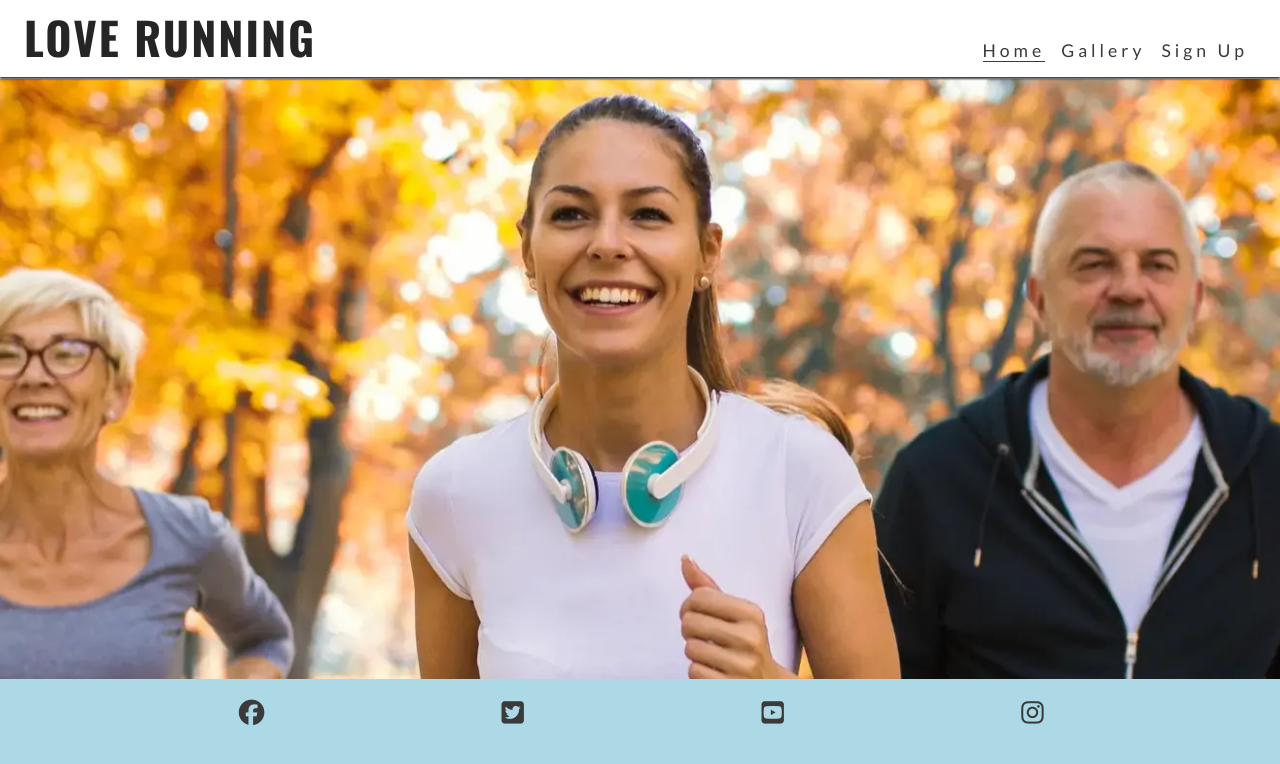
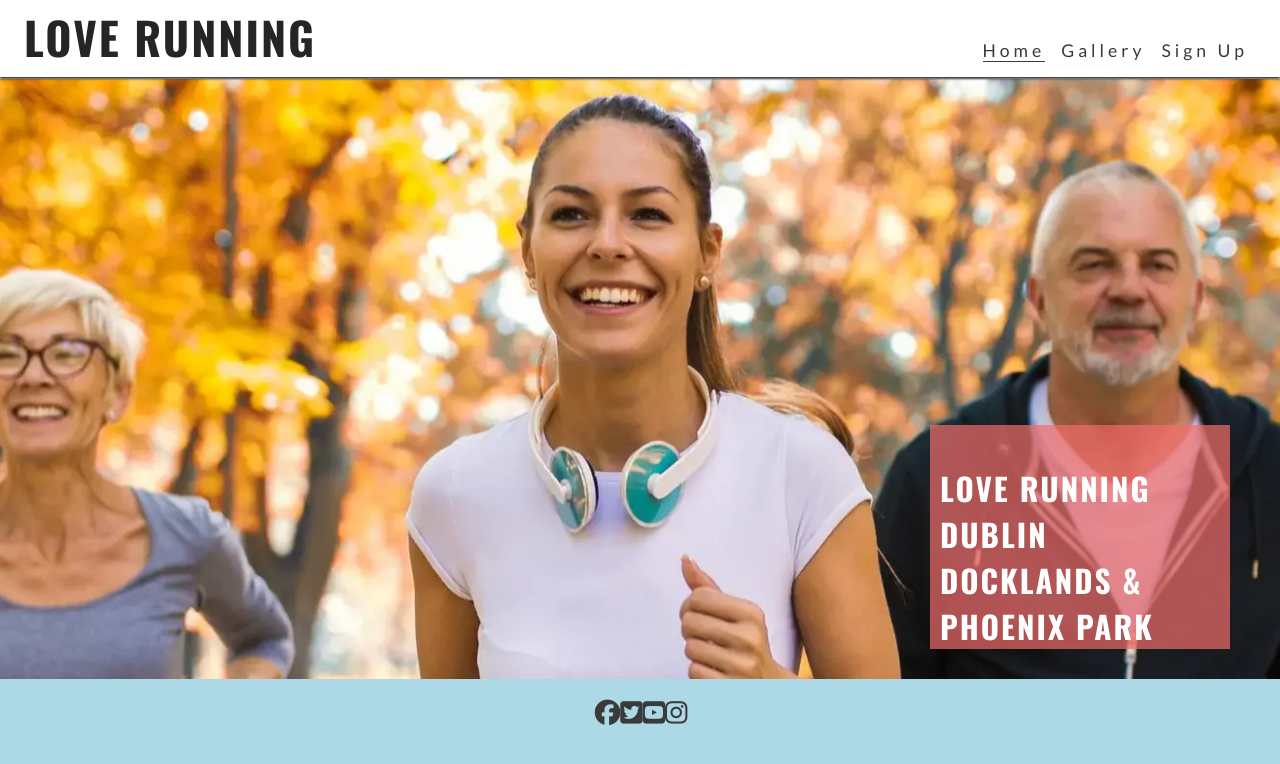
Before and after one commit to Futurevision108/love-running, a plain HTML site: page index.html in a window 1280 px wide. Drawn offline with nearby package versions, Linux system fonts and the light colour scheme.

Commit message:
Add cover text with club name and locations

```diff
--- a/assets/css/style.css
+++ b/assets/css/style.css
@@ -18,6 +18,12 @@ body{
     font-family: 'Lato', sans-serif;
 }
 
+ h1 ,h2,h3 {font-family: 'Oswald','sans-serif ';
+        text-transform: uppercase;
+        letter-spacing: 2px;
+        color: #252525;
+    }
+
 /*Header*/
 header {
     background-color: #ffffff;
@@ -34,11 +40,7 @@ header {
  header a { text-decoration: none;
     color: inherit;}
 
-    h1 {font-family: 'Oswald','sans-serif ';
-        text-transform: uppercase;
-        letter-spacing: 2px;
-        color: #252525;
-    }
+
 
     #menu {
         font-size: 110%;
@@ -96,7 +98,25 @@ main {
     height: 600px;
     width:100%;
     background: url("../images/hero-image.webp") no-repeat center center/cover;
+    position: relative;
 }
+
+#cover-text {
+    /* Final rgba value sets the opacity so it is semi-transparent */
+ background-color: rgba(241, 109, 107, .7);
+  font-size :130%;
+  position:absolute;
+  bottom: 30px;
+  width: 80%;
+  min-height: 200px;
+  padding-top: 40px;
+  padding-left: 10px;
+}
+
+#cover-text > h2, #cover-text > h3 {
+    color: #ffffff;
+}
+
 
 /*Footer*/
 #social-networks {
@@ -149,8 +169,25 @@ main {
         /*Push main content down to accomodate larger header */
         margin-top: 79px; /* to account for the fixed header height */
     }
+    /* Hero*/
 
+#cover-text {
+        width: 300px;
+        right:50px;
+    }
 
+    #cover-text > h2, #cover-text > h3 {
+        font-size: 150%;
+    }
+
+    /*Footer*/
+    footer {
+        display: flex;
+        flex-direction: column;
+        align-items: center;
+    }
+
+   }
 }
 
 
--- a/index.html
+++ b/index.html
@@ -59,7 +59,15 @@
 
     <!-- Main content -->
     <main>
-      <section id ="hero"></section>
+      <section id ="hero">
+        <div id="cover-text">
+          <h2>Love Running</h2>
+          <h3>Dublin Docklands & Phoenix Park</h3>
+        </div>
+
+
+      </section>
+
 
     <!-- Footer -->
     <footer>
```
